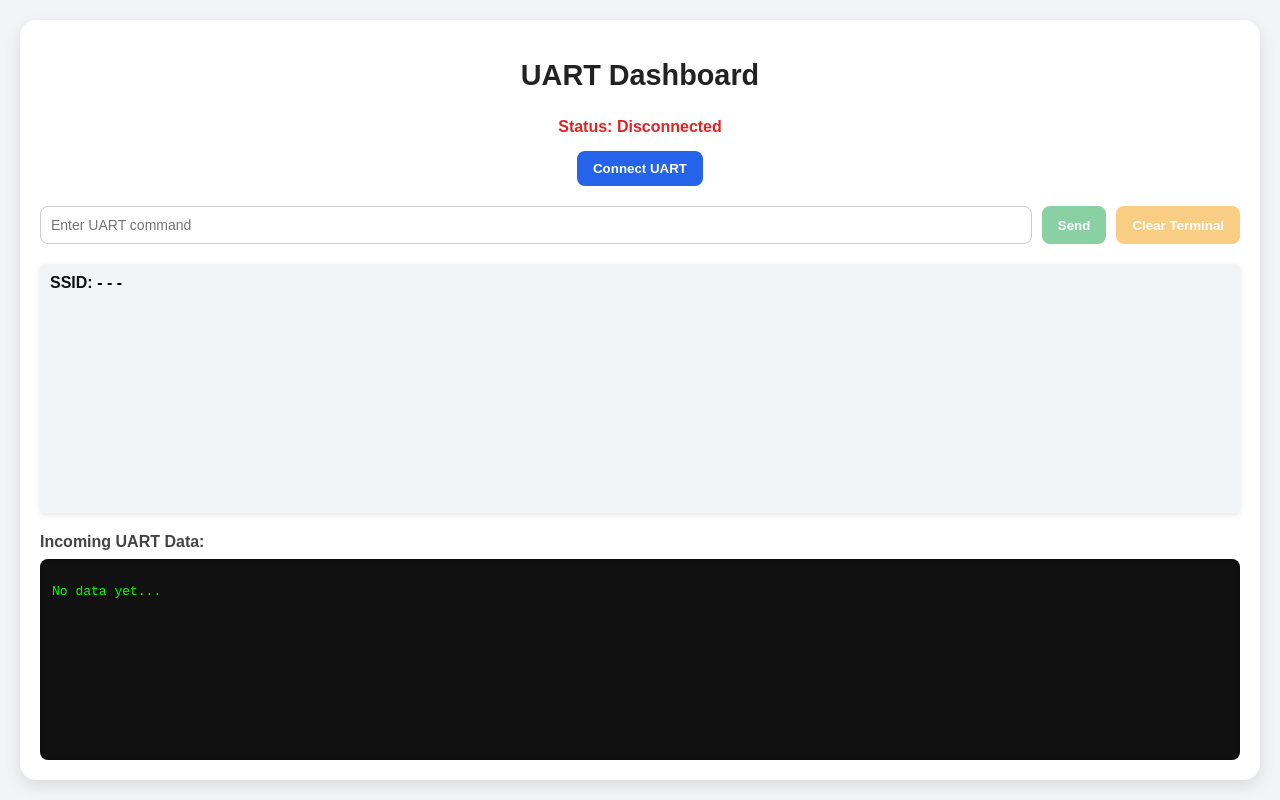
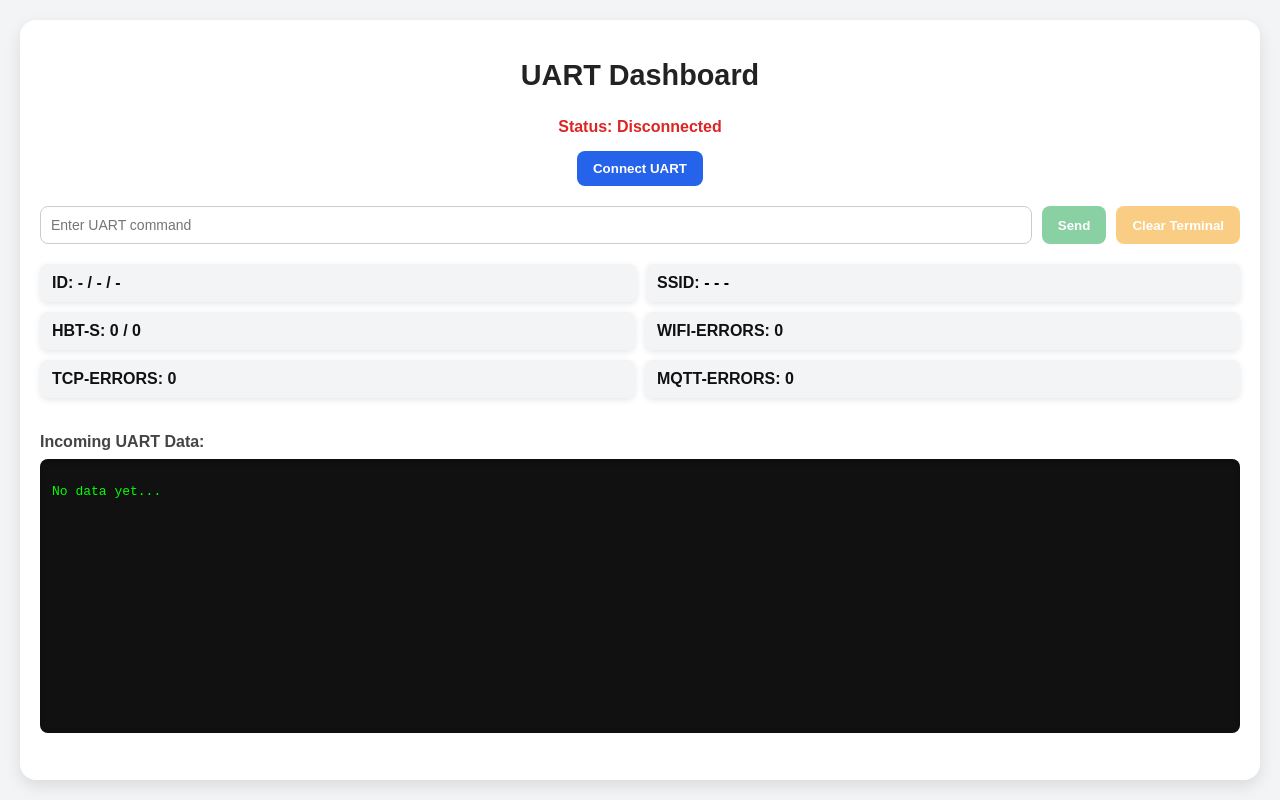
Before and after one commit to siddhiGvc2/Kwikay_Uart_Monitor, a React (Create React App) app: page / in a window 1280 px wide. Built offline with nearby package versions, Linux system fonts and the light colour scheme.

Commit message:
infocard colrs chnaged

```diff
--- a/src/App.js
+++ b/src/App.js
@@ -293,14 +293,12 @@ let uartBuffer = "";
         </div>
 
         {/* Device Info Cards */}
-         <InfoCard deviceInfo={deviceInfo} />
-        {/* <div className="info-cards">
+
+        <div className="info-cards">
           <div className="info-card">
             <strong>ID:</strong> {deviceInfo.macId || "-"} / {deviceInfo.serialNumber || "-"} / {deviceInfo.fwVersion || "-"}
           </div>
-          <div className="info-card">
-            <strong>SSID:</strong> {deviceInfo.ssid1 || "-"} {deviceInfo.ssid2 || "-"} {deviceInfo.ssid3 || "-"}
-          </div>
+           <InfoCard deviceInfo={deviceInfo} />
            <div className="info-card">
              <strong>HBT-S:</strong>  {deviceInfo.hbt_counter} / {deviceInfo.hbt_timer}
            </div>
@@ -314,7 +312,7 @@ let uartBuffer = "";
              <strong>MQTT-ERRORS:</strong> {deviceInfo.mqtt_errors}
            </div>
 
-        </div> */}
+        </div>
 
         {/* Terminal */}
         <h2 className="subtitle">Incoming UART Data:</h2>
```
